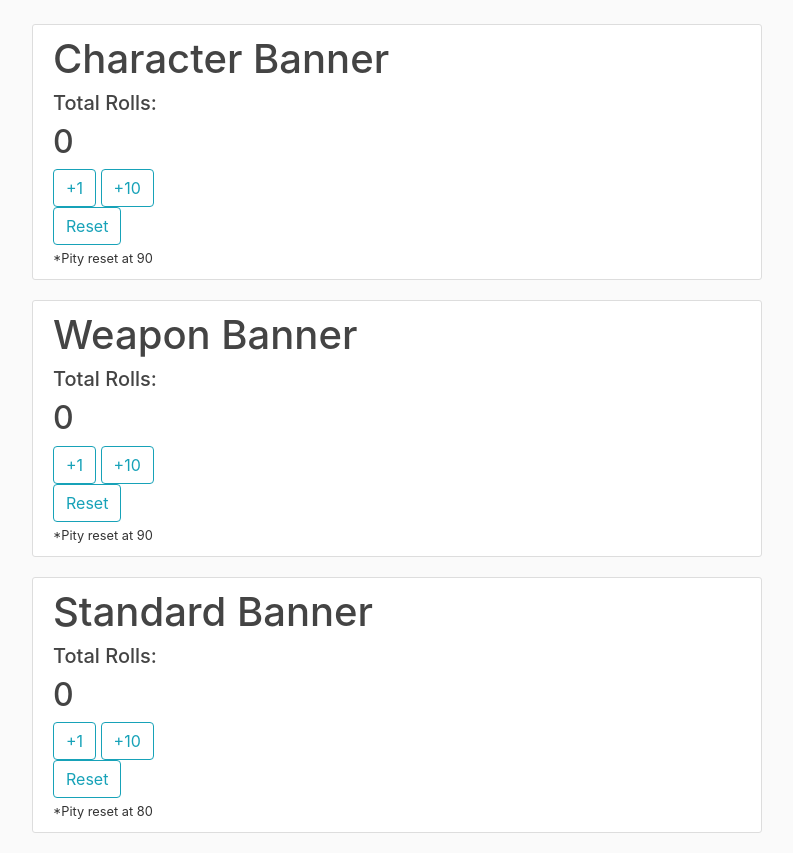
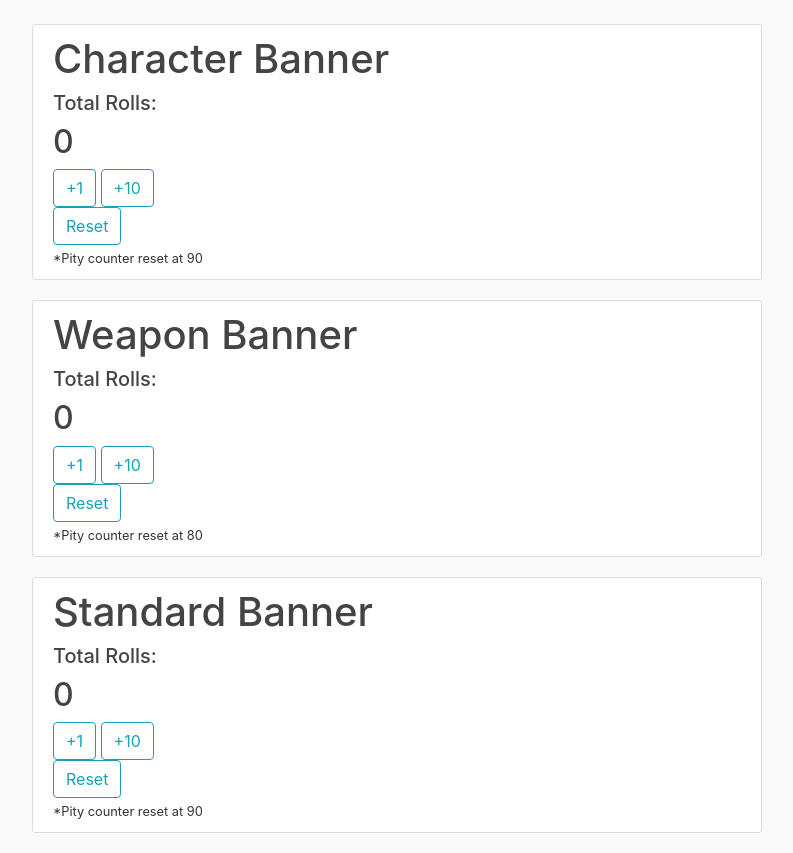
Before and after one commit to Dosx001/Genshin_Tools, a Django app: page /pity_counter/ in a window 1280 px wide. Shown: the part 56-909 px from the top of the page, without its empty margins (53-846 px from the left). Run offline with Django 3.2, Linux system fonts and the light colour scheme; some libraries are stand-ins or nearby versions.

Commit message:
Fixed error in Pity Counter

```diff
--- a/pity_counter/templates/pity_counter/pity_counter.html
+++ b/pity_counter/templates/pity_counter/pity_counter.html
@@ -16,7 +16,7 @@
         <button type=button value='reset' id='Char' class="btn btn-outline-info">Reset</button>
       </div>
     </form>
-    <small>*Pity reset at 90</small>
+    <small>*Pity counter reset at 90</small>
   </div>
   <div class="content-section">
     <form method='post'>
@@ -32,7 +32,7 @@
         <button type=button value='reset' id='Weap' class="btn btn-outline-info">Reset</button>
       </div>
     </form>
-    <small>*Pity reset at 90</small>
+    <small>*Pity counter reset at 80</small>
   </div>
   <div class="content-section">
     <form method='post'>
@@ -48,6 +48,6 @@
         <button type=button value='reset' id='Stan' class="btn btn-outline-info">Reset</button>
       </div>
     </form>
-    <small>*Pity reset at 80</small>
+    <small>*Pity counter reset at 90</small>
   </div>
 {% endblock content %}
--- a/website/static/pity_counter/main.js
+++ b/website/static/pity_counter/main.js
@@ -24,7 +24,7 @@ $(document).ready(function(){
                 } else {
                     element.innerHTML = parseInt(element.innerHTML) + parseInt(but.value);
                 }
-                if (but.id == 'Stan'){
+                if (but.id == 'Weap'){
                     if (element.innerHTML >= 80){
                         element.innerHTML = 0
                     }
```
Also changed, not shown: db.sqlite3.
